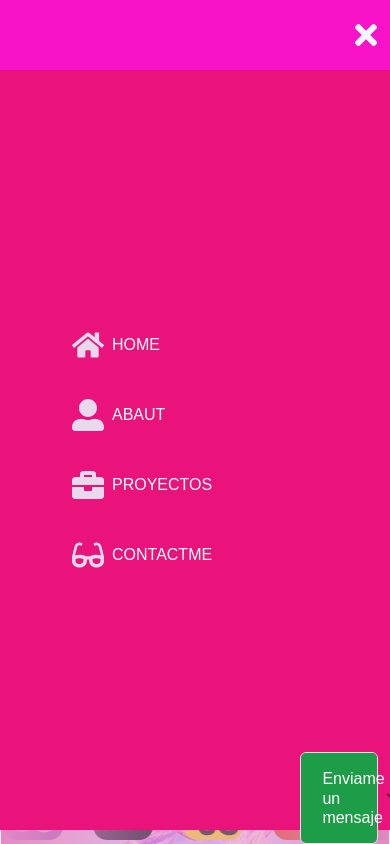
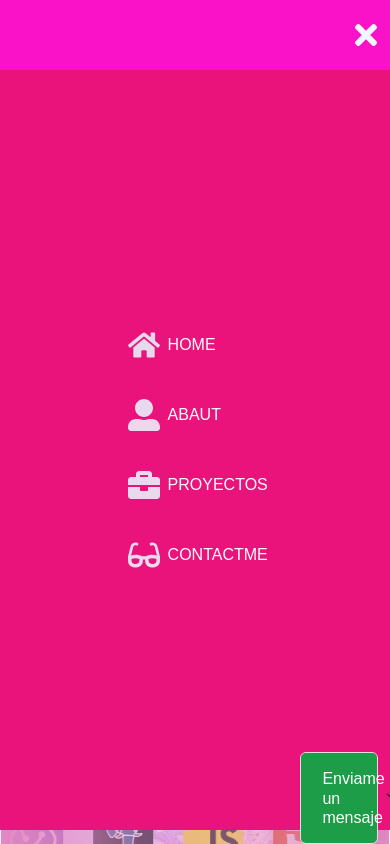
Before and after one commit to Magali18/Portfolio_Front_Magali, a React (Create React App) app: page / in a window 390 px wide. Shown: the top 844 px of the page. Built offline with nearby package versions, Linux system fonts and the light colour scheme.

Commit message:
media screen

```diff
--- a/src/components/Nav/Navbar.elements.js
+++ b/src/components/Nav/Navbar.elements.js
@@ -50,7 +50,7 @@ export const Menu = styled.ul`
   display: flex;
   justify-content: space-between;
   list-style: none;
-  @media screen and (max-width: 960px) {
+  @media screen and (max-width: 700px) {
     background-color: #ea137b;
     position: absolute;
     top: 70px;
@@ -66,7 +66,7 @@ export const Menu = styled.ul`
 
 export const MenuItem = styled.li`
   height: 100%;
-  @media screen and (max-width: 960px) {
+  @media screen and (max-width: 700px) {
     width: 100%;
     height: 70px;
     display: flex;
@@ -140,7 +140,7 @@ text-decoration: none;
       }
     }
   }
-  @media screen and (max-width: 700px) {
+  @media screen and (max-width: 300px) {
     div {
       width: 100%;
       justify-content: left;
--- a/src/components/Spinner/Spinner.css
+++ b/src/components/Spinner/Spinner.css
@@ -17,7 +17,7 @@
   width: 160px;
   height: 185px;
   position:absolute;
-  background: rgb(246, 246, 246);
+  background: rgb(246, 246, 246);/*cuerpo*/
   background-size: cover;
   border-radius: 100px 100px 0 0;
 }
@@ -51,8 +51,8 @@
   height: 125px;
   left: -20%;
   top: 0;
-  background-image: radial-gradient(circle, #fff 48%, transparent 50%),
-    radial-gradient(circle, #fff 48%, transparent 50%);
+  background-image: radial-gradient(circle, rgb(255, 255, 255) 48%, transparent 50%),/*orejitas*/
+    radial-gradient(circle, #fff 48%, transparent 50%);/*orejitas*/
   background-repeat: no-repeat;
   background-size: 65px 65px;
   background-position: 0px 12px, 145px 12px;
--- a/src/views/Home/Home.css
+++ b/src/views/Home/Home.css
@@ -69,8 +69,10 @@ margin-left: -5%;
 
         }
         .container img{
+          margin-top: 50%;
           width: 200px;
-justify-content: center;
+          margin-left: -30%;
+          justify-items: center;
      border: 3px solid #ea137b;
 
         }
@@ -83,7 +85,9 @@ justify-content: center;
           margin-left:-75%;
         }
         .containerStyleIcon{
-justify-content: center        }
+justify-content: center ;
+margin-left:  -30%;
+       }
 
       };
 .containerStyleIcon {
@@ -101,4 +105,6 @@ justify-content: center        }
 }
 .butonWppHome{
   border: none;
-}
+};
+
+/* ------------------ DISEÑO RESPONSIVE----------------------*/
```
